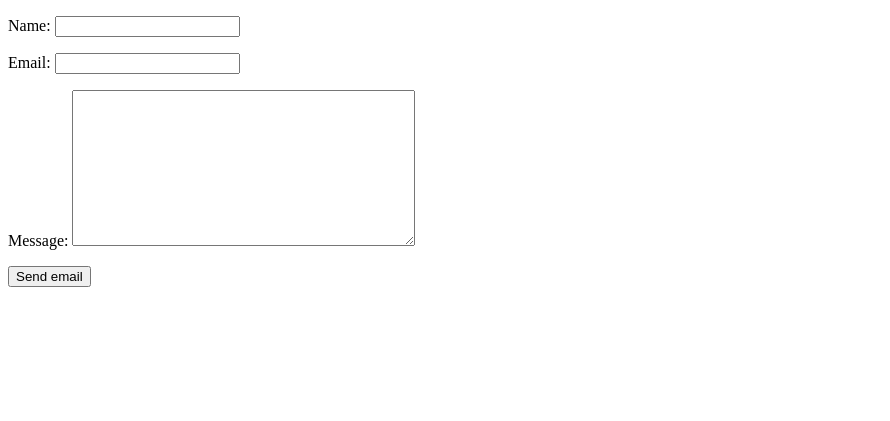
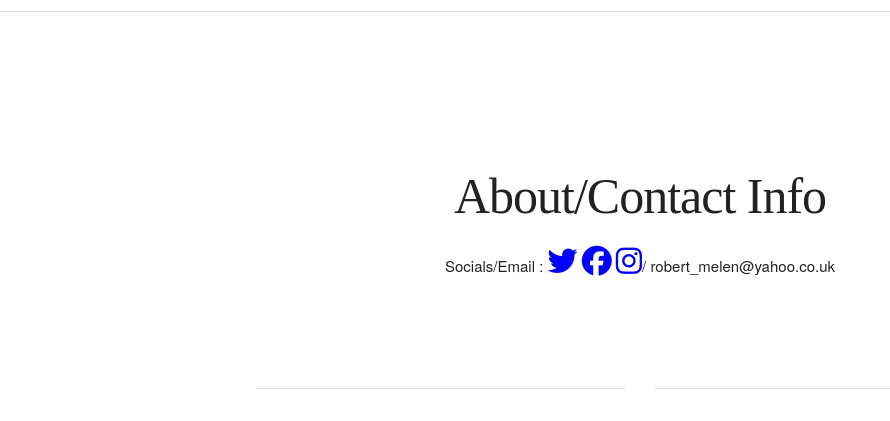
Before and after one commit to rob8624/test, a Django app: page /myblog/contact/ in a window 1280 px wide. Shown: the top 421 px of the page, without its empty margins (0-890 px from the left). Before the commit the page ends 287 px from the top, so only its background shows below. Run offline with Django 4.2, Linux system fonts and the light colour scheme; data comes from the database, SQL or seed files in the repository; parts of the project's set-up code (start-up, migrations or seed data) failed here and were passed over; some libraries are stand-ins or nearby versions.

Commit message:
added social icons

```diff
--- a/blog/myblog/admin.py
+++ b/blog/myblog/admin.py
@@ -50,7 +50,7 @@ class AlbumAdmin(admin.ModelAdmin):
 
 @admin.register(Author)
 class AuthorAdmin(admin.ModelAdmin):
-    list_display = ('name', 'email','author_thumbnail',)
+    list_display = ('name', 'email','author_thumbnail', 'bio', 'Facebook_link', 'Twitter_link', 'Instagram_link')
 
 
 @admin.register(Post)
--- a/blog/myblog/models.py
+++ b/blog/myblog/models.py
@@ -34,10 +34,16 @@ class FeaturedManager(models.Manager):
 
 
 class Author(models.Model):
-    name = models.CharField(max_length=100, null=True, blank=True)
+    name = models.CharField(max_length=100, null=True, blank=False)
     email = models.EmailField(max_length=70,blank=True,unique=True)
     bio = models.TextField(max_length=200, null=True, blank=True)
     photo = ResizedImageField(size=[500, 400], upload_to='authors', default='author pic')
+    bio = models.TextField(max_length=1000, null=True, blank=True)
+    bio_image = ResizedImageField(size=[2000, 1000], upload_to='bio', default='bio_pic')
+    Facebook_link = models.TextField(max_length=1000, null=True, blank=True)
+    Twitter_link = models.TextField(max_length=1000, null=True, blank=True)
+    Instagram_link = models.TextField(max_length=1000, null=True, blank=True)
+
 
     def __str__(self):
         return self.name
@@ -102,7 +108,7 @@ class Comment(models.Model):
     body = models.TextField()
     created = models.DateTimeField(auto_now_add=True)
     updated = models.DateTimeField(auto_now=True)
-    active = models.BooleanField(default=True)
+    active = models.BooleanField(default=False)
 
 
     class Meta:
--- a/blog/myblog/static/css/custom.css
+++ b/blog/myblog/static/css/custom.css
@@ -24,7 +24,7 @@ input, textarea {
 
 
 a:link {
-  color: green;
+  color: blue;
   background-color: transparent;
   text-decoration: none;
 }
@@ -41,3 +41,10 @@ a:link {
   bottom: 8px;
   left: 16px;
 }
+
+.footer {
+  position: fixed;
+  left: 0;
+  bottom: 0;
+  width: 100%;
+}
--- a/blog/myblog/templates/blog/base.html
+++ b/blog/myblog/templates/blog/base.html
@@ -16,9 +16,7 @@
                         <i>Blog</i> by photographer, <strong>Robert Melen</strong></h3>
                     <h6 style="font-family:Georgia;">Welcome to my Blog/I wrote this using the Django framework written in Python. There are {% total_posts %} published articles</h6>
                      {% for images in image_featured %}
-
-
-                        <img src="{{images.mid_thumbnail.url }}" style="max-height: 400px;"/>
+                    <img src="{{images.mid_thumbnail.url }}" style="max-height: 400px;"/>
                     {% endfor %}
                     <h6>Subscribe</h6>
                     <hr class="solid">
@@ -31,21 +29,20 @@
         <div id="sticky" style=" position: sticky;
         top: 0; z-index: 5;
          height: 80px; ">
-            {% block featured %}
-            {% include "blog/blogpage.html" %}
-            {% endblock %}
         </div>
         </div>
 {%  endblock %}
         <div class="container">
             <div class="row">
-                <div class="twelve columns" style="padding:50px; text-align: center;
+                <div class="twelve columns" style="position:relative;top:30px; text-align: center;
                  background-color: white;">
                     {% block content %}
                     {% endblock %}
                 </div>
             </div>
         </div>
-
+<div class="footer" style="">
+    Website copyright/Robert Melen 2022
+</div>
 {% include "blog/js.html" %}
         </html>
--- a/blog/myblog/templates/blog/js.html
+++ b/blog/myblog/templates/blog/js.html
@@ -1,8 +1,4 @@
-
 <script src="https://ajax.googleapis.com/ajax/libs/jquery/3.1.1/jquery.min.js"></script>
-
-        <script src="/static/js/gh.js"></script>
-        <script src="/static/js/click.js"></script>
-        <script src="/static/js/sticky.js"></script>
-        <script src="/static/js/slideshow.js"></script>
-<script src="/static/js/slider.js"></script>
+<script src="/static/js/gh.js"></script>
+<script src="/static/js/click.js"></script>
+<script src="/static/js/sticky.js"></script>
--- a/blog/myblog/templates/blog/nav_bar.html
+++ b/blog/myblog/templates/blog/nav_bar.html
@@ -1,23 +1,19 @@
 {% load blog_tags %}
 <nav class="nav-show">
     <div class="container">
-
         <ul>
             <li><a href="{% url 'myblog:post_list' %}">Home</a></li>
             <li>
-                        <a href="{% url 'myblog:gallery_list' %}">Images</a>
+                <a>Images</a>
                 <ul>
-                            <li><a href="#">Galleries</a></li>
+                    <li><a href="{% url 'myblog:gallery_list' %}">Galleries</a></li>
                     <li><a href="#">License/Purchase</a></li>
                 </ul>
             </li>
-                    <li><a href="#combos">Contact</a></li>
+            <li><a href="{% url 'myblog:contact_form' %}">Contact</a></li>
             <li>
                 <a href="{% url 'myblog:post_archive' %}">Blog Archive</a>
-
-
             </li>
-
             </li>
             <li class="u-pull-right" style="padding: 1%;"><a class="button button-primary" href="#login">Login</a></li>
             <li class="right" style="padding: 1%;" ><a class="button button-primary" href="#register">Register</a></li>
@@ -25,7 +21,5 @@
                 <a href="javascript:void(0);" onclick="toggleMobileNav();">&#9776;</a>
             </li>
         </ul>
-
     </div>
-
 </nav>
--- a/blog/myblog/templates/pagination.html
+++ b/blog/myblog/templates/pagination.html
@@ -1,5 +1,6 @@
 <div class="pagination">
-    <span class="step-links">
+    <span class="step-links" style="font-weight: bold; font-size:large;">
+
         {% if page.has_previous %}
             <a href="?page={{ page.previous_page_number }}">Previous</a>
         {% endif %}
--- a/blog/myblog/templates/post/contact_form.html
+++ b/blog/myblog/templates/post/contact_form.html
@@ -1,14 +1,54 @@
-<!DOCTYPE html>
-<html lang="en">
-<head>
-    <meta charset="UTF-8">
-    <title>Title</title>
-</head>
+{% extends "blog/base.html" %}
+{% block header %}
+
+{% endblock %}
+{% block content %}
 <body>
-<form method="post">
-            {{ form.as_p }}
-            {% csrf_token %}
-            <input type="submit" value="Send email">
-        </form>
+<div class="container">
+    <div class="row">
+        <div class="twelve columns" style="padding-bottom: 8rem;">
+            <h1>About/Contact Info</h1>
+                Socials/Email :
+
+
+                <a href="{{ contact.Twitter_link }}" target="_blank" title="Facebook Page"><i class="fab fa-twitter fa-2x"></i></a>
+                <a href="{{ contact.Facebook_link }}" title="Facebook Page"><i class="fab fa-facebook fa-2x"></i></a>
+                <a href="{{ contact.Instagram_link }}" title="Facebook Page"><i class="fab fa-instagram fa-2x"></i></a>/
+                robert_melen@yahoo.co.uk
+
+        </div>
+    </div>
+</div>
+
+
+<div class="container">
+    <div class="row">
+        <div class="one-half column">
+            <hr>
+           <img src="{{ MEDIA_URL }}{{ contact.bio_image.url }}"  style="width: 90%; height: auto;">
+
+        </div>
+        <div class="one-half column">
+            <hr>
+            <h3>About/What I do</h3>
+            <h5>{{ contact.bio }}</h5>
+        </div>
+    </div>
+</div>
+
+
+<div class="container">
+    <div class="row">
+        <div class="twelve columns" style="padding-top: 7rem;">
+           <h6>You can send me a messge via this form</h6>
+            <form method="post">
+                {{ form.as_p }}
+                {% csrf_token %}
+                <input type="submit" value="Send email">
+            </form>
+        </div>
+    </div>
+</div>
+
+{% endblock %}
 </body>
-</html>
--- a/blog/myblog/views.py
+++ b/blog/myblog/views.py
@@ -1,5 +1,5 @@
-from django.shortcuts import render, get_object_or_404
-from .models import Post, Comment, Photo, Album
+from django.shortcuts import render, get_object_or_404, HttpResponseRedirect
+from .models import Post, Comment, Photo, Album, Author
 from django.views.generic import ListView
 from .forms import EmailPostForm, CommentForm, SearchForm, ContactForm
 from django.core.mail import send_mail
@@ -10,6 +10,7 @@ from django.db.models import Count
 from django.contrib.postgres.search import SearchVector, SearchQuery, SearchRank
 from django.contrib.postgres.search import TrigramSimilarity
 from django.views.generic.dates import ArchiveIndexView
+from django.contrib import messages
 
 
 
@@ -24,6 +25,7 @@ from django.views.generic.dates import ArchiveIndexView
 
 
 def contact_form(request):
+    contact = Author.objects.get(name='Robert Melen')
     form = ContactForm()
     if request.method == 'POST':
         form = ContactForm(request.POST)
@@ -33,9 +35,10 @@ def contact_form(request):
             message = form.cleaned_data['message']
             email = form.cleaned_data['email']
             send_mail(name, message, email, ['admin@blog.com'])
+            return HttpResponseRedirect(request.path_info)
 
-
-    return render(request, 'post/contact_form.html', {'form': form})
+    return render(request, 'post/contact_form.html', {'form': form,
+                                                      'contact': contact})
 
 
 
@@ -99,6 +102,8 @@ def post_detail(request, year, month, day, post):
             new_comment.post = post
             #save the comment to the database
             new_comment.save()
+            messages.success(request, 'Your comment will be checked and then added, thankyou.')
+            return HttpResponseRedirect(request.path_info)
     else:
         comment_form = CommentForm()
     post_tags_ids = post.tags.values_list('id', flat=True)
```
Also changed, not shown: blog/myblog/templates/Gallery/gallery_list.html (+11 -13 lines), blog/myblog/templates/post/detail.html (+13 -2 lines), blog/myblog/templates/post/list.html (+5 -8 lines), blog/myblog/templates/post/post_archive.html (added, +10 -0 lines). Lines whose indentation alone changed are shown as unchanged.
